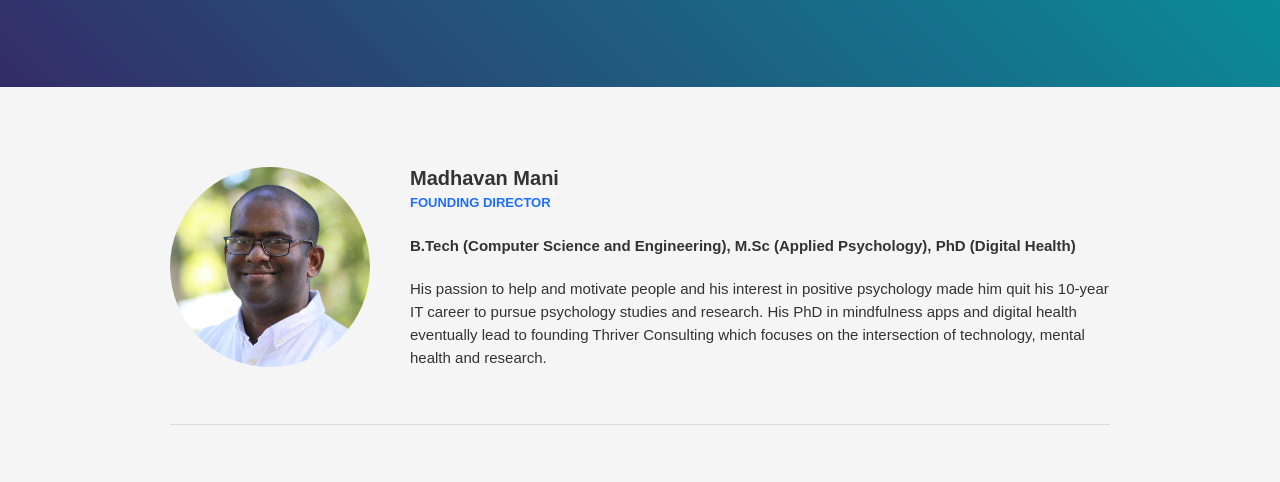
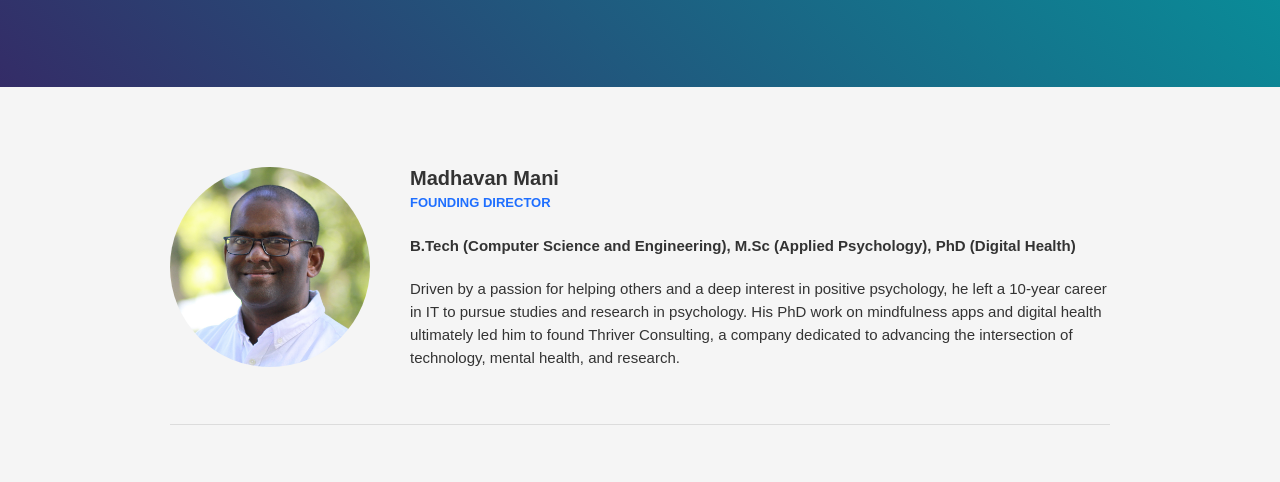
Before and after one commit to THRMady/about, a plain HTML site: page index.html in a window 1280 px wide. Shown: the part 280-762 px from the top of the page. Drawn offline with nearby package versions, Linux system fonts and the light colour scheme; a script that the page names is missing.

Commit message:
Update index.html

```diff
--- a/index.html
+++ b/index.html
@@ -53,7 +53,7 @@
         <div class="team-title">Madhavan Mani</div>
         <div class="team-title title"><strong>Founding Director</strong></div>
         <div class="team-wrapper"><strong>B.Tech (Computer Science and Engineering), M.Sc (Applied Psychology), PhD (Digital Health)</strong></div>
-        <div>His passion to help and motivate people and his interest in positive psychology made him quit his 10-year IT career to pursue psychology studies and research. His PhD in mindfulness apps and digital health eventually lead to founding Thriver Consulting which focuses on the intersection of technology, mental health and research.</div>
+        <div>Driven by a passion for helping others and a deep interest in positive psychology, he left a 10-year career in IT to pursue studies and research in psychology. His PhD work on mindfulness apps and digital health ultimately led him to found Thriver Consulting, a company dedicated to advancing the intersection of technology, mental health, and research.</div>
       </div>
     </div>
     <div class="container w-container">
```
